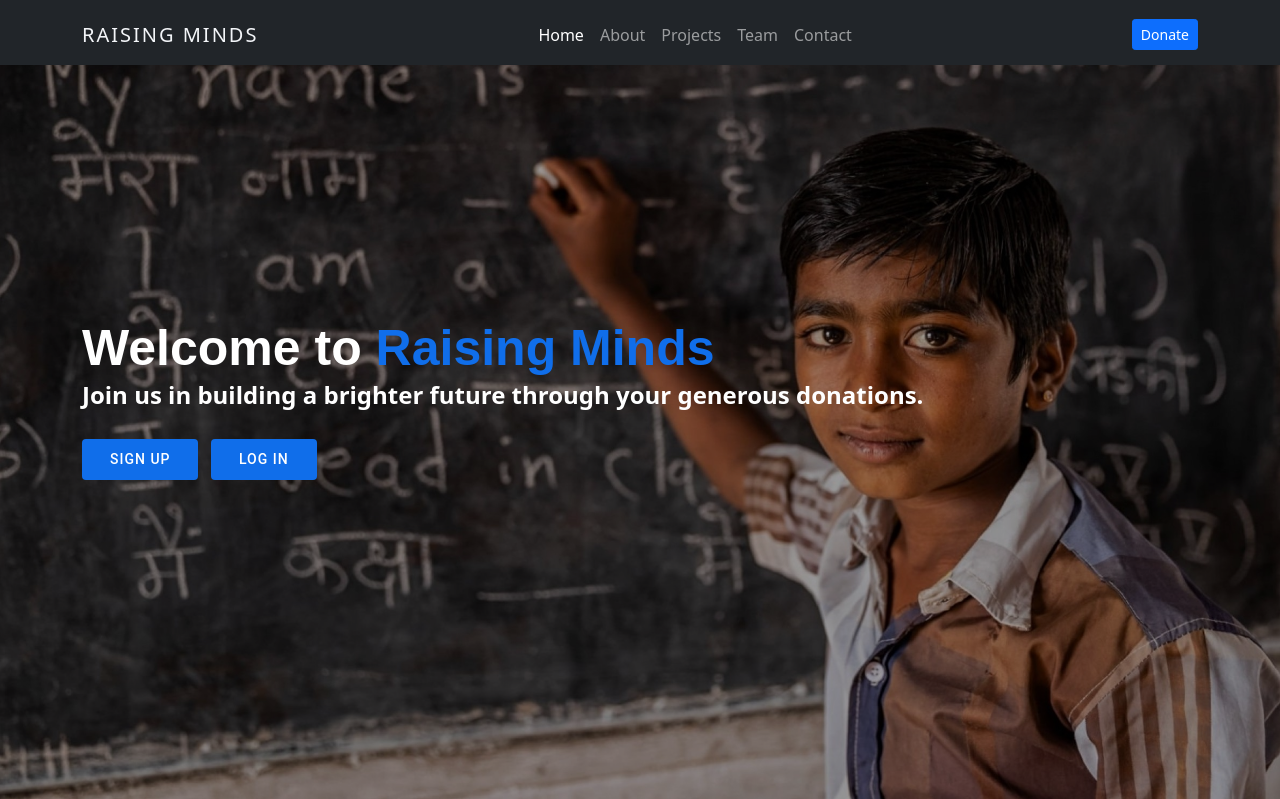
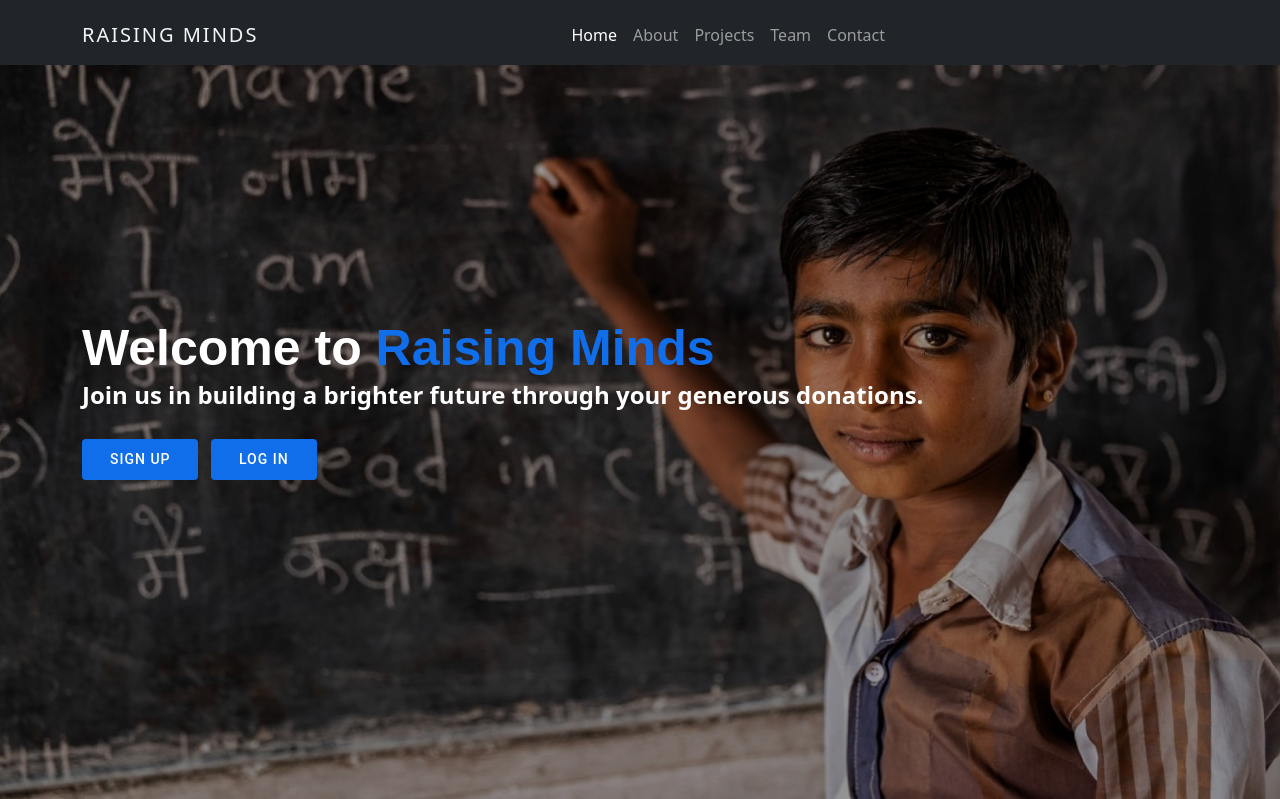
Before and after one commit to Coding-Hamsters/RaisingMinds, a Django app: page / in a window 1280 px wide. Shown: the top 799 px of the page. Run offline with Django 4.2, Linux system fonts and the light colour scheme; data that the repository does not hold is empty.

Commit message:
update index.html
remove donate button

```diff
--- a/RaisingMinds/app/templates/app/index.html
+++ b/RaisingMinds/app/templates/app/index.html
@@ -80,13 +80,6 @@
                 {% else %}
                 {% endif %}
             </div>
-
-                <!-- Donate button -->
-                <div class="d-flex align-items-lg-center mt-3 mt-lg-0">
-                <a href="#" class="btn btnDonate-style btn-sm btn-primary w-full w-lg-auto custom-btn">
-                    Donate
-                </a>
-                </div>
             </div>
             </div>
         </nav>
```
